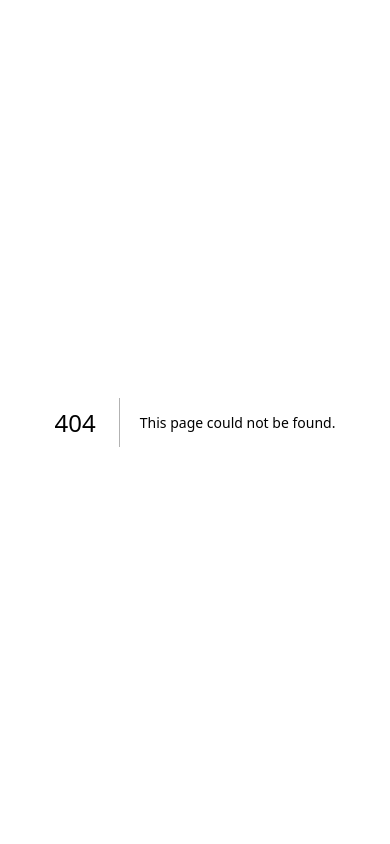
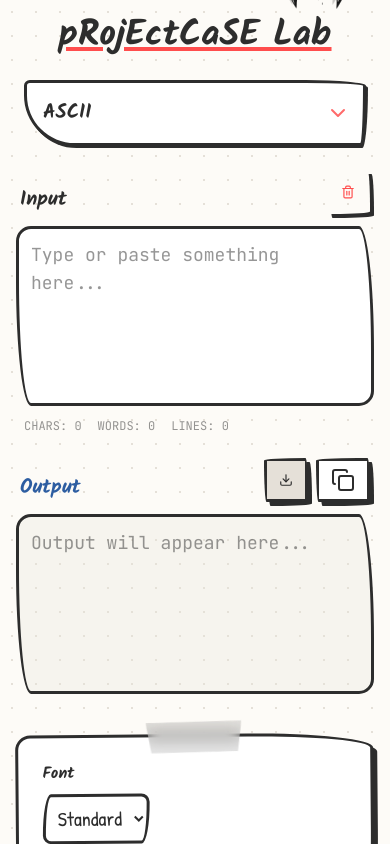
Before and after one commit to Muqeeth47/Project-A, a Next.js app: page /ascii in a window 390 px wide. Before the commit this address had no page. Shown: the top 844 px of the page. Built offline with nearby package versions, Linux system fonts and the light colour scheme.

Commit message:
Implement dynamic routing with tool categories and optimize mobile UX

```diff
--- a/src/app/lab/page.tsx
+++ b/src/app/[tool]/page.tsx
@@ -19,8 +19,9 @@ import {
     Sparkles
 } from "lucide-react";
 
-import { useSearchParams } from "next/navigation";
+import { useSearchParams, useParams, useRouter } from "next/navigation";
 import { InstructionToast } from "@/components/InstructionToast";
+import Link from "next/link";
 
 // Import logic
 import * as Encoders from "@/core/encoders";
@@ -33,8 +34,11 @@ import { copyToClipboard, downloadFile, getTextStats } from "@/core/utils";
 type LabTab = "encode" | "text" | "ascii" | "dev" | "generators" | "easter eggs";
 
 export default function LabPage() {
+    const params = useParams();
+    const router = useRouter();
+    const toolParam = (params?.tool as string || "").toLowerCase();
     const searchParams = useSearchParams();
-    const featureParam = (searchParams.get("feature") ?? searchParams.get("tab") ?? "").toLowerCase().trim();
+    const featureParam = (toolParam || (searchParams.get("feature") ?? searchParams.get("tab") ?? "")).toLowerCase().trim();
 
     const tabFromFeature = (feature: string): LabTab => {
         switch (feature) {
@@ -50,6 +54,7 @@ export default function LabPage() {
             case "generators":
                 return "generators";
             case "secrets":
+            case "easter eggs":
                 return "easter eggs";
             default:
                 return "encode";
@@ -59,8 +64,19 @@ export default function LabPage() {
     const [activeTab, setActiveTab] = useState<LabTab>(() => tabFromFeature(featureParam));
     useEffect(() => {
         setActiveTab(tabFromFeature(featureParam));
-        // eslint-disable-next-line react-hooks/exhaustive-deps
     }, [featureParam]);
+
+    const handleTabChange = (id: LabTab) => {
+        const pathMap: Record<LabTab, string> = {
+            "encode": "encode",
+            "text": "text",
+            "ascii": "ascii",
+            "dev": "devtools",
+            "generators": "generators",
+            "easter eggs": "secrets"
+        };
+        router.push(`/${pathMap[id]}`);
+    };
 
     const instruction = (() => {
         switch (featureParam) {
@@ -284,7 +300,11 @@ export default function LabPage() {
         return (
             <div className="min-h-screen p-4 md:p-8 flex flex-col gap-8 max-w-7xl mx-auto">
                 {instruction && (
-                    <InstructionToast title={instruction.title} text={instruction.text} />
+                    <InstructionToast
+                        title={instruction.title}
+                        text={instruction.text}
+                        featureId={activeTab}
+                    />
                 )}
                 {/* Infinite Void overlay (same as main lab) */}
                 <AnimatePresence>
@@ -368,8 +388,13 @@ export default function LabPage() {
                 {/* Header to maintain context */}
                 <header className="flex flex-col md:flex-row justify-between items-center gap-6 relative">
                     <div className="flex flex-col items-center md:items-start text-center md:text-left">
+                    <Link href="/" className="hover:opacity-80 transition-opacity">
                         <h1
-                            onClick={handleLogoClick}
+                            onClick={(e) => {
+                                // Prevent link navigation if it's a madness mode click (well, actually we can just let it navigate if they want)
+                                // But handleLogoClick is for easter eggs
+                                handleLogoClick();
+                            }}
                             className={`font-heading text-3xl md:text-4xl underline decoration-marker-red decoration-4 cursor-pointer select-none transition-all ${madnessMode ? "shake-crazy text-xs font-mono no-underline whitespace-pre" : ""}`}
                         >
                             {madnessMode ? `
@@ -382,6 +407,7 @@ export default function LabPage() {
 
 ` : "pRojEctCaSE Lab"}
                         </h1>
+                    </Link>
                     {madnessMode && <span className="stop-poking-msg text-sm mt-2">STOP POKING ME 😭</span>}
                 </div>
 
@@ -392,7 +418,7 @@ export default function LabPage() {
                                 <select
                                     className="w-full bg-white border-[3px] border-pencil p-4 pr-10 font-heading text-xl appearance-none rounded-2xl shadow-hard-sm focus:outline-none focus:border-marker-blue transition-all active:scale-[0.98]"
                                     value={activeTab}
-                                    onChange={(e) => setActiveTab(e.target.value as LabTab)}
+                                    onChange={(e) => handleTabChange(e.target.value as LabTab)}
                                     style={{ borderRadius: "125px 12px 105px 12px / 12px 125px 12px 105px" }}
                                 >
                                     {tabs.map(tab => <option key={tab.id} value={tab.id}>{tab.label}</option>)}
@@ -407,7 +433,7 @@ export default function LabPage() {
                             {tabs.map((tab) => (
                                 <button
                                     key={tab.id}
-                                    onClick={() => setActiveTab(tab.id as LabTab)}
+                                    onClick={() => handleTabChange(tab.id as LabTab)}
                                     className={`
                         flex items-center gap-2 px-4 py-2 font-body text-lg border-2 border-pencil transition-all
                         ${activeTab === tab.id ? "bg-pencil text-white -rotate-1 shadow-hard-sm" : "bg-white hover:bg-paper-muted"}
@@ -523,7 +549,7 @@ export default function LabPage() {
 
                         <div className="pt-8">
                             <SketchButton
-                                onClick={() => setActiveTab("encode")}
+                                onClick={() => handleTabChange("encode")}
                                 variant="accent"
                                 size="lg"
                                 className="w-full md:w-auto"
@@ -540,7 +566,11 @@ export default function LabPage() {
     return (
         <div className="min-h-screen p-4 md:p-8 flex flex-col gap-6 md:gap-8 max-w-7xl mx-auto">
             {instruction && (
-                <InstructionToast title={instruction.title} text={instruction.text} />
+                <InstructionToast
+                    title={instruction.title}
+                    text={instruction.text}
+                    featureId={activeTab}
+                />
             )}
             {/* Infinite Void — full-page video overlay */}
             <AnimatePresence>
@@ -644,8 +674,9 @@ export default function LabPage() {
             />
 
             {/* Header */}
-            <header className="flex flex-col md:flex-row justify-between items-center gap-4 relative">
+            <header className="flex flex-col md:flex-row justify-between items-center gap-6 relative">
                 <div className="flex flex-col items-center md:items-start text-center md:text-left">
+                    <Link href="/" className="hover:opacity-80 transition-opacity">
                         <h1
                             onClick={handleLogoClick}
                             className={`font-heading text-4xl underline decoration-marker-red decoration-4 cursor-pointer select-none transition-all ${madnessMode ? "shake-crazy text-xs font-mono no-underline whitespace-pre" : ""}`}
@@ -660,6 +691,7 @@ export default function LabPage() {
 
 ` : "pRojEctCaSE Lab"}
                         </h1>
+                    </Link>
                     {madnessMode && <span className="stop-poking-msg text-sm mt-2">STOP POKING ME 😭</span>}
                 </div>
 
@@ -670,7 +702,7 @@ export default function LabPage() {
                             <select
                                 className="w-full bg-white border-[3px] border-pencil p-4 pr-10 font-heading text-xl appearance-none rounded-2xl shadow-hard-sm focus:outline-none focus:border-marker-blue transition-all active:scale-[0.98]"
                                 value={activeTab}
-                                onChange={(e) => setActiveTab(e.target.value as LabTab)}
+                                onChange={(e) => handleTabChange(e.target.value as LabTab)}
                                 style={{ borderRadius: "12px 125px 12px 105px / 12px 12px 125px 105px" }}
                             >
                                 {tabs.map(tab => <option key={tab.id} value={tab.id}>{tab.label}</option>)}
@@ -685,7 +717,7 @@ export default function LabPage() {
                         {tabs.map((tab) => (
                             <button
                                 key={tab.id}
-                                onClick={() => setActiveTab(tab.id as LabTab)}
+                                onClick={() => handleTabChange(tab.id as LabTab)}
                                 className={`
                     flex items-center gap-2 px-4 py-2 font-body text-lg border-2 border-pencil transition-all
                     ${activeTab === tab.id ? "bg-pencil text-white -rotate-1 shadow-hard-sm" : "bg-white hover:bg-paper-muted"}
@@ -699,11 +731,11 @@ export default function LabPage() {
                     </nav>
             </header>
 
-            <div className="grid grid-cols-1 lg:grid-cols-2 gap-4 md:gap-8 flex-grow">
+            <div className="grid grid-cols-1 lg:grid-cols-2 gap-6 md:gap-8 flex-grow">
                 {/* Input Section */}
-                <section className="flex flex-col gap-4">
-                    <div className="flex justify-between items-end">
-                        <h2 className="font-heading text-2xl">Input</h2>
+                <section className="flex flex-col gap-3 md:gap-4">
+                    <div className="flex justify-between items-end px-1">
+                        <h2 className="font-heading text-xl md:text-2xl">Input</h2>
                         <div className="flex gap-2">
                             <SketchButton variant="ghost" size="sm" onClick={clear} className="text-marker-red h-[44px] w-[44px] flex items-center justify-center">
                                 <Trash2 size={24} />
@@ -727,9 +759,9 @@ export default function LabPage() {
                 </section>
 
                 {/* Output Section */}
-                <section className="flex flex-col gap-4">
-                    <div className="flex justify-between items-end">
-                        <h2 className="font-heading text-2xl text-marker-blue">Output</h2>
+                <section className="flex flex-col gap-3 md:gap-4">
+                    <div className="flex justify-between items-end px-1">
+                        <h2 className="font-heading text-xl md:text-2xl text-marker-blue">Output</h2>
                         <div className="flex gap-2">
                             <SketchButton variant="secondary" size="sm" onClick={handleDownload} className="h-[44px] w-[44px] flex items-center justify-center">
                                 <Download size={24} />
@@ -756,21 +788,21 @@ export default function LabPage() {
                         initial={{ opacity: 0, y: 10 }}
                         animate={{ opacity: 1, y: 0 }}
                         exit={{ opacity: 0, y: -10 }}
-                        className="grid grid-cols-1 sm:grid-cols-2 md:grid-cols-3 lg:grid-cols-4 gap-4"
+                        className="flex flex-wrap gap-3 md:gap-4"
                     >
                         {activeTab === "encode" && (
                             <>
-                                <SketchButton className="w-full justify-center" onClick={() => runEncoder(Encoders.base64Encode)}>Base64 Encode</SketchButton>
-                                <SketchButton className="w-full justify-center" onClick={() => runEncoder(Encoders.base64Decode)}>Base64 Decode</SketchButton>
-                                <SketchButton className="w-full justify-center" onClick={() => runEncoder(Encoders.urlEncode)}>URL Encode</SketchButton>
-                                <SketchButton className="w-full justify-center" onClick={() => runEncoder(Encoders.urlDecode)}>URL Decode</SketchButton>
-                                <SketchButton className="w-full justify-center" onClick={() => runEncoder(Encoders.binaryEncode)}>Binary Encode</SketchButton>
-                                <SketchButton className="w-full justify-center" onClick={() => runEncoder(Encoders.binaryDecode)}>Binary Decode</SketchButton>
-                                <SketchButton className="w-full justify-center" onClick={() => runEncoder(Encoders.hexEncode)}>Hex Encode</SketchButton>
-                                <SketchButton className="w-full justify-center" onClick={() => runEncoder(Encoders.hexDecode)}>Hex Decode</SketchButton>
-                                <SketchButton className="w-full justify-center" onClick={() => runEncoder(Encoders.rot13)}>ROT13</SketchButton>
-                                <SketchButton className="w-full justify-center" onClick={() => runEncoder(Encoders.caesarCipher)}>Caesar (Shift 3)</SketchButton>
-                                <SketchButton className="w-full justify-center col-span-1 sm:col-span-2 md:col-span-1" variant="accent" onClick={() => setOutput(Encoders.smartDecode(input))}>
+                                <SketchButton className="flex-1 min-w-[140px] md:min-w-[180px] justify-center" onClick={() => runEncoder(Encoders.base64Encode)}>Base64 Encode</SketchButton>
+                                <SketchButton className="flex-1 min-w-[140px] md:min-w-[180px] justify-center" onClick={() => runEncoder(Encoders.base64Decode)}>Base64 Decode</SketchButton>
+                                <SketchButton className="flex-1 min-w-[140px] md:min-w-[180px] justify-center" onClick={() => runEncoder(Encoders.urlEncode)}>URL Encode</SketchButton>
+                                <SketchButton className="flex-1 min-w-[140px] md:min-w-[180px] justify-center" onClick={() => runEncoder(Encoders.urlDecode)}>URL Decode</SketchButton>
+                                <SketchButton className="flex-1 min-w-[140px] md:min-w-[180px] justify-center" onClick={() => runEncoder(Encoders.binaryEncode)}>Binary Encode</SketchButton>
+                                <SketchButton className="flex-1 min-w-[140px] md:min-w-[180px] justify-center" onClick={() => runEncoder(Encoders.binaryDecode)}>Binary Decode</SketchButton>
+                                <SketchButton className="flex-1 min-w-[140px] md:min-w-[180px] justify-center" onClick={() => runEncoder(Encoders.hexEncode)}>Hex Encode</SketchButton>
+                                <SketchButton className="flex-1 min-w-[140px] md:min-w-[180px] justify-center" onClick={() => runEncoder(Encoders.hexDecode)}>Hex Decode</SketchButton>
+                                <SketchButton className="flex-1 min-w-[120px] md:min-w-[140px] justify-center" onClick={() => runEncoder(Encoders.rot13)}>ROT13</SketchButton>
+                                <SketchButton className="flex-1 min-w-[140px] md:min-w-[180px] justify-center" onClick={() => runEncoder(Encoders.caesarCipher)}>Caesar (Shift 3)</SketchButton>
+                                <SketchButton className="flex-1 min-w-[200px] justify-center" variant="accent" onClick={() => setOutput(Encoders.smartDecode(input))}>
                                     <RefreshCw className="mr-2" size={16} /> Auto Decode
                                 </SketchButton>
                             </>
```
Lines whose indentation alone changed are shown as unchanged.
